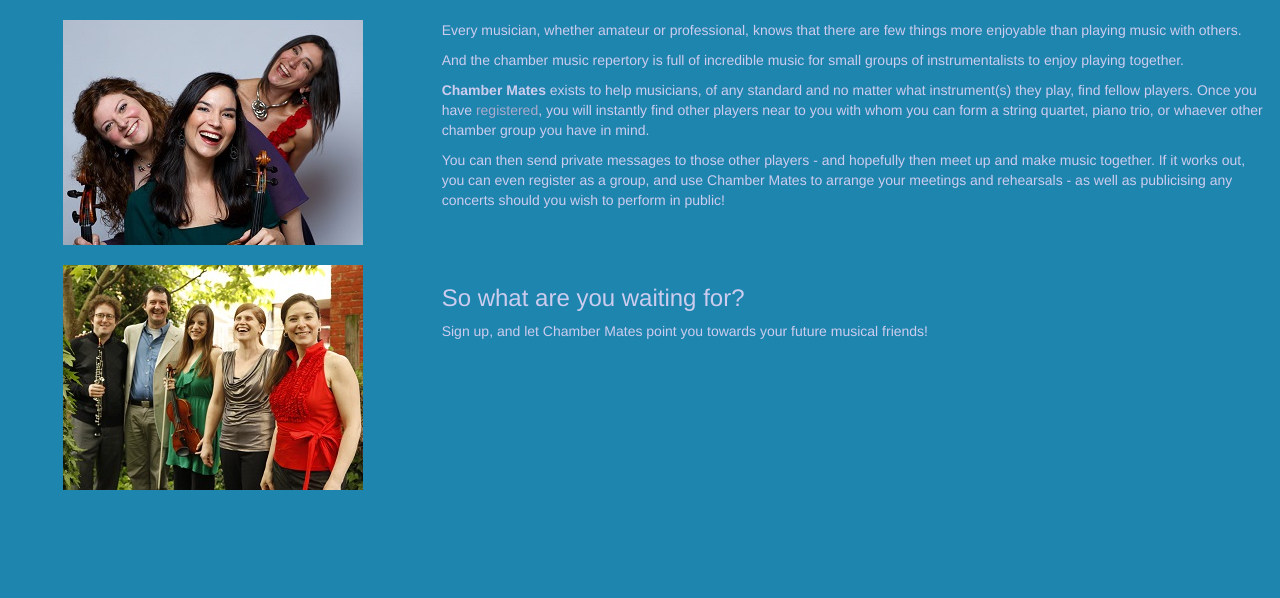
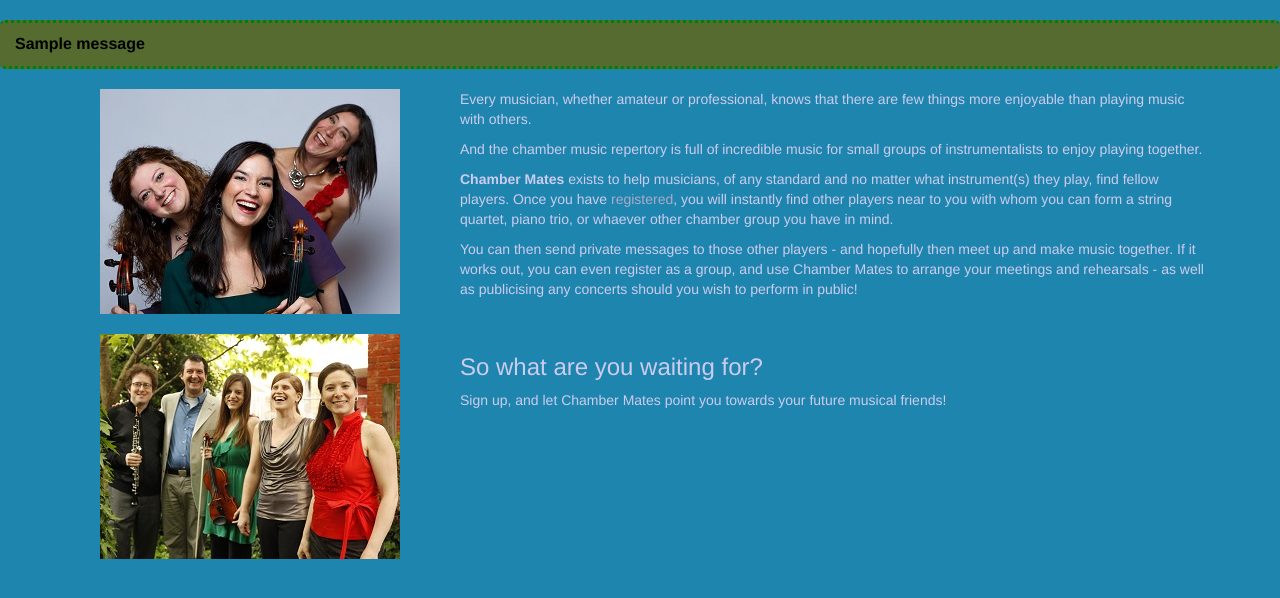
Before and after one commit to robinzigmond/chamber_mates, a Django app: page / in a window 1280 px wide. Shown: the part 50-648 px from the top of the page. Run offline with Django 3.2, Linux system fonts and the light colour scheme; tables that the repository leaves empty hold one stand-in row (values such as "Sample post"); one stand-in notice (Sample message) is shown; some libraries are stand-ins or nearby versions.

Commit message:
added display of django messages, addded more, and styled them and form errors in basic way to highlight them

```diff
--- a/accounts/templates/accounts/profile.html
+++ b/accounts/templates/accounts/profile.html
@@ -12,10 +12,6 @@
         <div class="row">
             <div class="col-xs-12">
                 <h2>Welcome back, {{ user.username }}!</h2>
-                {% if incomplete_profile %}
-                    <p>Please complete your profile with location and instrument information. We'll use this
-                    information to match you up with the players you want in your local area!</p>
-                {% endif %}
             </div>
             <div class="col-xs-12">
                 <form role="form" action="" method="post">
--- a/home/templates/home/home.html
+++ b/home/templates/home/home.html
@@ -1,7 +1,7 @@
 {% extends "base.html" %}
 {% load static %}
 {% block content %}
-    <div class="container-fluid">
+    <div class="container">
         <div class="row">
             <div class="col-xs-12 col-sm-6 col-md-4 media">
                 <img src="{% static 'images/pic1.jpg' %}" width="300" height="225">
--- a/static/css/custom.css
+++ b/static/css/custom.css
@@ -23,6 +23,31 @@
     font-size: 28px;
 }
 
+.message {
+    border-radius: 5px;
+    color: black;
+    padding-top: 10px;
+    padding-bottom: 10px;
+    font-weight: bold;
+    font-size: 16px;
+}
+
+.message.success {
+    background-color: darkolivegreen;
+    border-top: 3px dotted green;
+    border-bottom: 3px dotted green;
+}
+
+.message.error {
+    background-color: darkred;
+    border-top: 3px dotted red;
+    border-bottom: 3px dotted red;
+}
+
+.message.last {
+    margin-bottom: 20px;
+}
+
 .media {
     text-align: center;
     margin: 20px 0;
@@ -42,6 +67,16 @@
 .form-group .radio, .form-group .checkbox {
     display: inline-block;
     margin: 0 20px;
+}
+
+.has-error .checkbox, .has-error .radio, .has-error .control-label {
+    color: inherit;
+}
+
+.has-error [id^="error_id"] {
+    font-weight: bold;
+    font-size: 16px;
+    color: darkred;
 }
 
 /*#location-mw-wrap {
--- a/templates/base.html
+++ b/templates/base.html
@@ -42,6 +42,18 @@
                 </div>
             </div>
         </nav>
+        {% if messages %}
+            <div class="container-fluid">
+                {% for message in messages %}
+                    <div class="row">
+                        <div class="col-xs-12 message {% if message.tags %} {{ message.tags }} {% endif %}
+                                    {% if forloop.last %} last {% endif %}">
+                            {{ message }}
+                        </div>
+                    </div>
+                {% endfor %}
+            </div>
+        {% endif %}
         {% block content %}
         {% endblock %}
     </body>
```
Also changed, not shown: accounts/views.py (+13 -3 lines), 1 other file.
